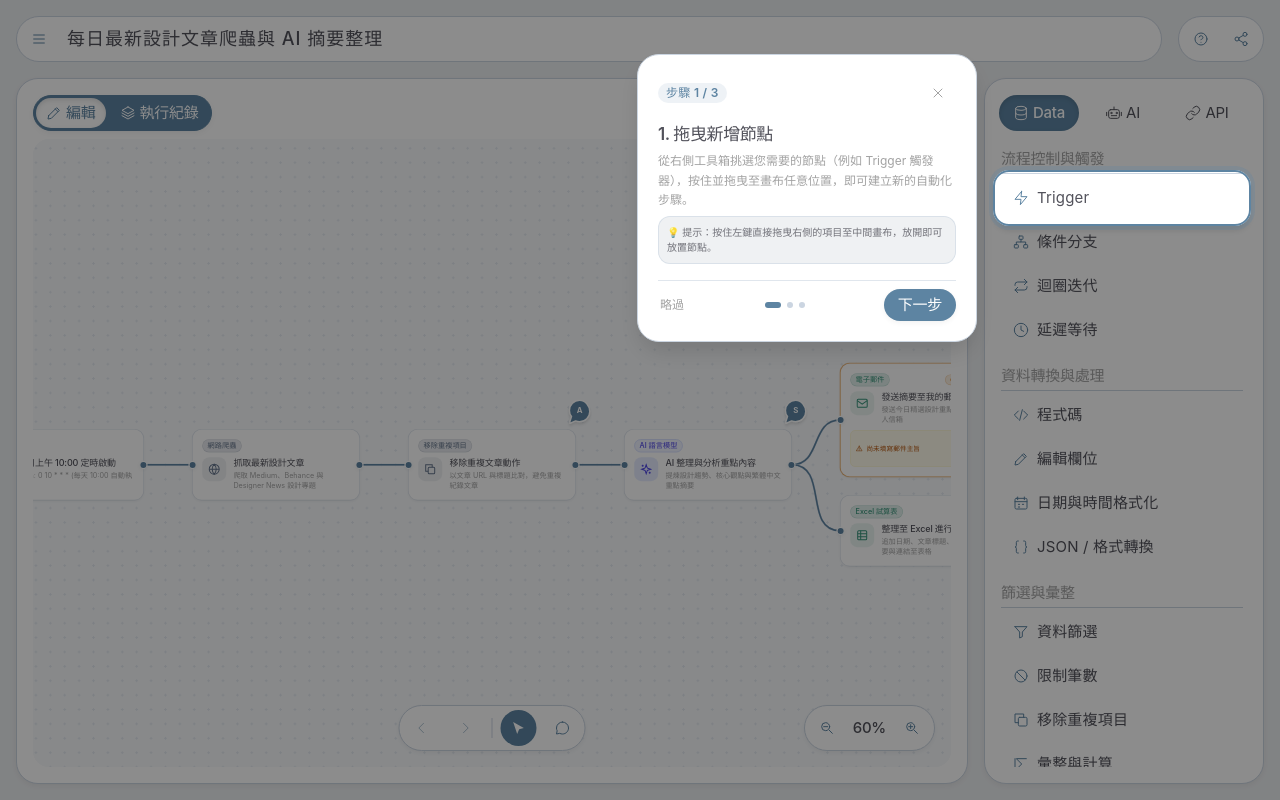
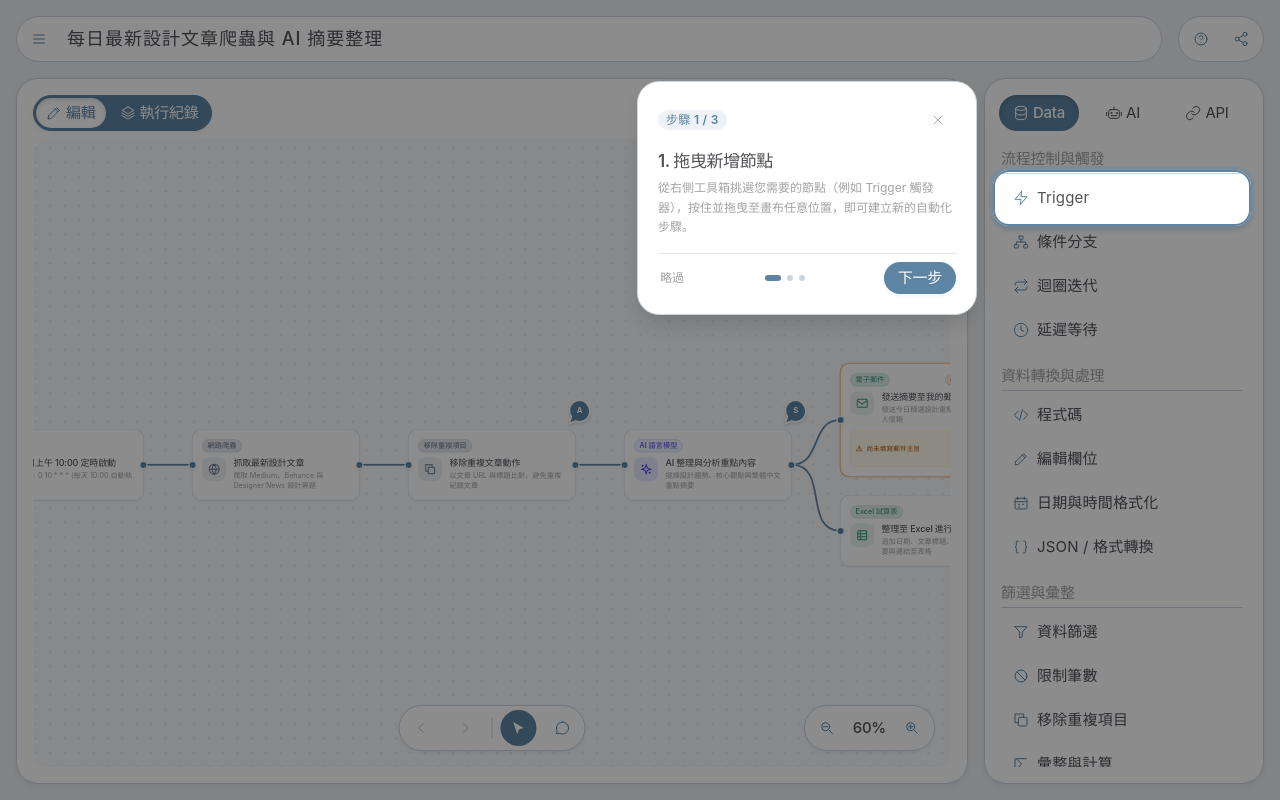
Before and after one commit to Jacquelineye/ai-workflow-showcase, a React (Vite) app: page / in a window 1280 px wide. Built offline with nearby package versions, Linux system fonts and the light colour scheme.

Commit message:
style(tutorial): remove tip box and keep only clean primary content

```diff
--- a/src/components/common/SpotlightTutorial.jsx
+++ b/src/components/common/SpotlightTutorial.jsx
@@ -20,7 +20,6 @@ export const TUTORIAL_STEPS = [
     icon: "layers",
     description:
       "從右側工具箱挑選您需要的節點（例如 Trigger 觸發器），按住並拖曳至畫布任意位置，即可建立新的自動化步驟。",
-    tip: "💡 提示：按住左鍵直接拖曳右側的項目至中間畫布，放開即可放置節點。",
     targetSelector: "#tool-item-trigger",
     fallbackSelector: '[data-tool-id="trigger"]',
     preferredPlacement: "left",
@@ -34,7 +33,6 @@ export const TUTORIAL_STEPS = [
     icon: "pen",
     description:
       "點選畫布上的任一節點卡片，即可選取該節點並展開詳細設定面板，自訂排程時間、API 網址或 AI 模型參數。",
-    tip: "💡 提示：被選取的節點周圍會顯示外框，卡片下方工具列亦可快速複製或停用節點。",
     targetSelector: "#node-trigger-cron",
     fallbackSelector: '[id^="node-"]',
     preferredPlacement: "bottom",
@@ -48,7 +46,6 @@ export const TUTORIAL_STEPS = [
     icon: "branch",
     description:
       "將游標移至節點四周的圓形端點（上下左右），按住並拖曳拉出連接線至另一個節點，即可完成資料流串接！",
-    tip: "💡 提示：每個節點皆具備上下左右 4 個連接端點，點擊連線也可以隨時選取或調整路線。",
     targetSelector: '[data-node-id="trigger-cron"][data-port="right"]',
     fallbackSelector: "#node-trigger-cron",
     preferredPlacement: "right",
@@ -125,7 +122,7 @@ export default function SpotlightTutorial({
 
       // 計算氣泡卡片位置
       const cardWidth = 340;
-      const cardHeight = cardRef.current?.offsetHeight || 230;
+      const cardHeight = cardRef.current?.offsetHeight || 160;
       let x = 0;
       let y = 0;
 
@@ -165,7 +162,7 @@ export default function SpotlightTutorial({
     } else {
       // 找不到目標時居中備援
       const cardWidth = 340;
-      const cardHeight = 230;
+      const cardHeight = 160;
       const centerPos = {
         x: Math.round(Math.max(16, (window.innerWidth - cardWidth) / 2)),
         y: Math.round(Math.max(16, (window.innerHeight - cardHeight) / 2)),
@@ -323,13 +320,6 @@ export default function SpotlightTutorial({
           <p className="m-0 text-caption-1 text-description leading-relaxed">
             {step.description}
           </p>
-
-          {/* 實用提示小卡 */}
-          {step.tip && (
-            <div className="rounded-xl bg-bg/80 p-8 text-caption-2 text-fontcolor/80 leading-normal border border-stroke/60">
-              {step.tip}
-            </div>
-          )}
         </div>
 
         {/* 底部導覽列：略過 + 3 進度點 + 上一步/下一步 */}
```
